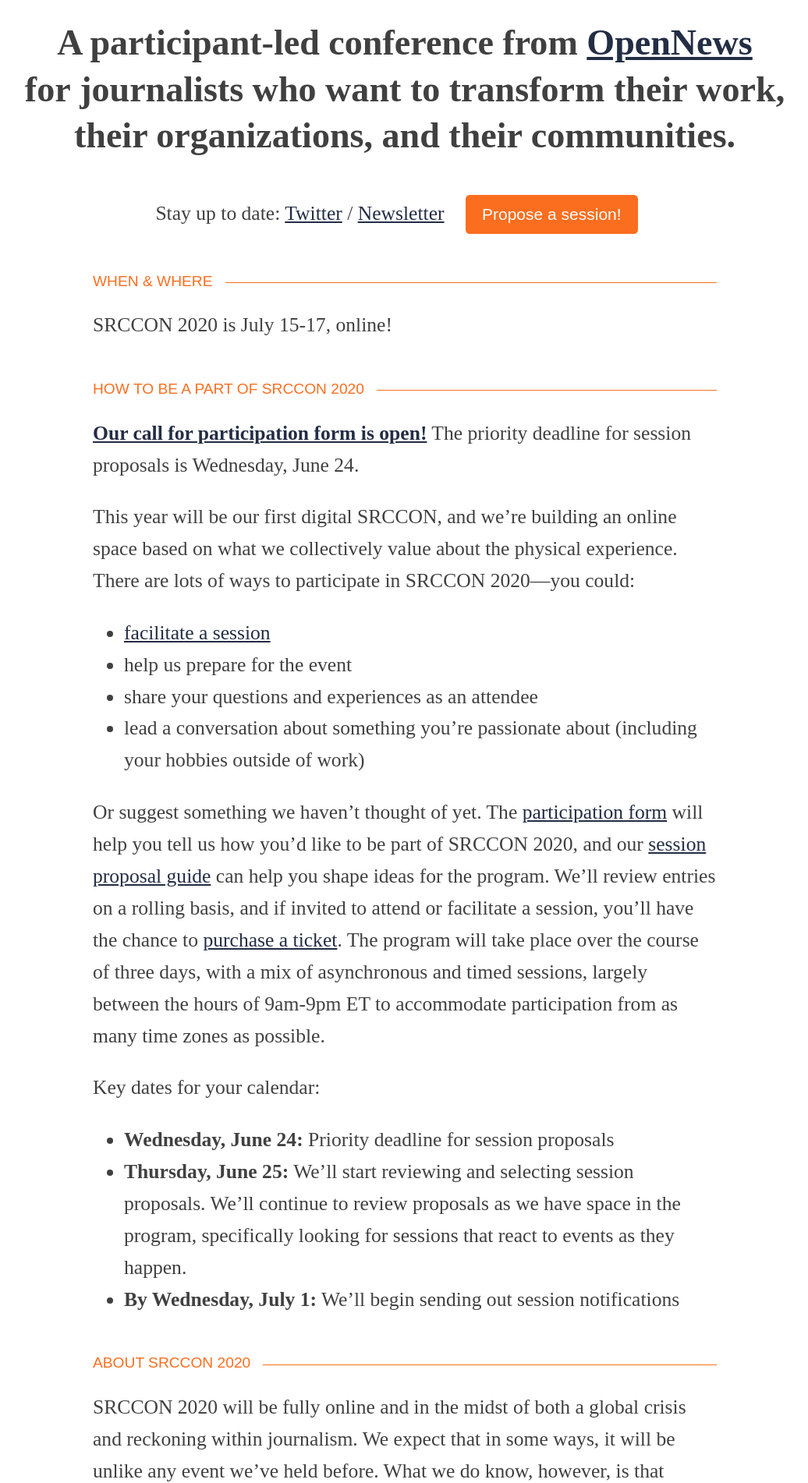
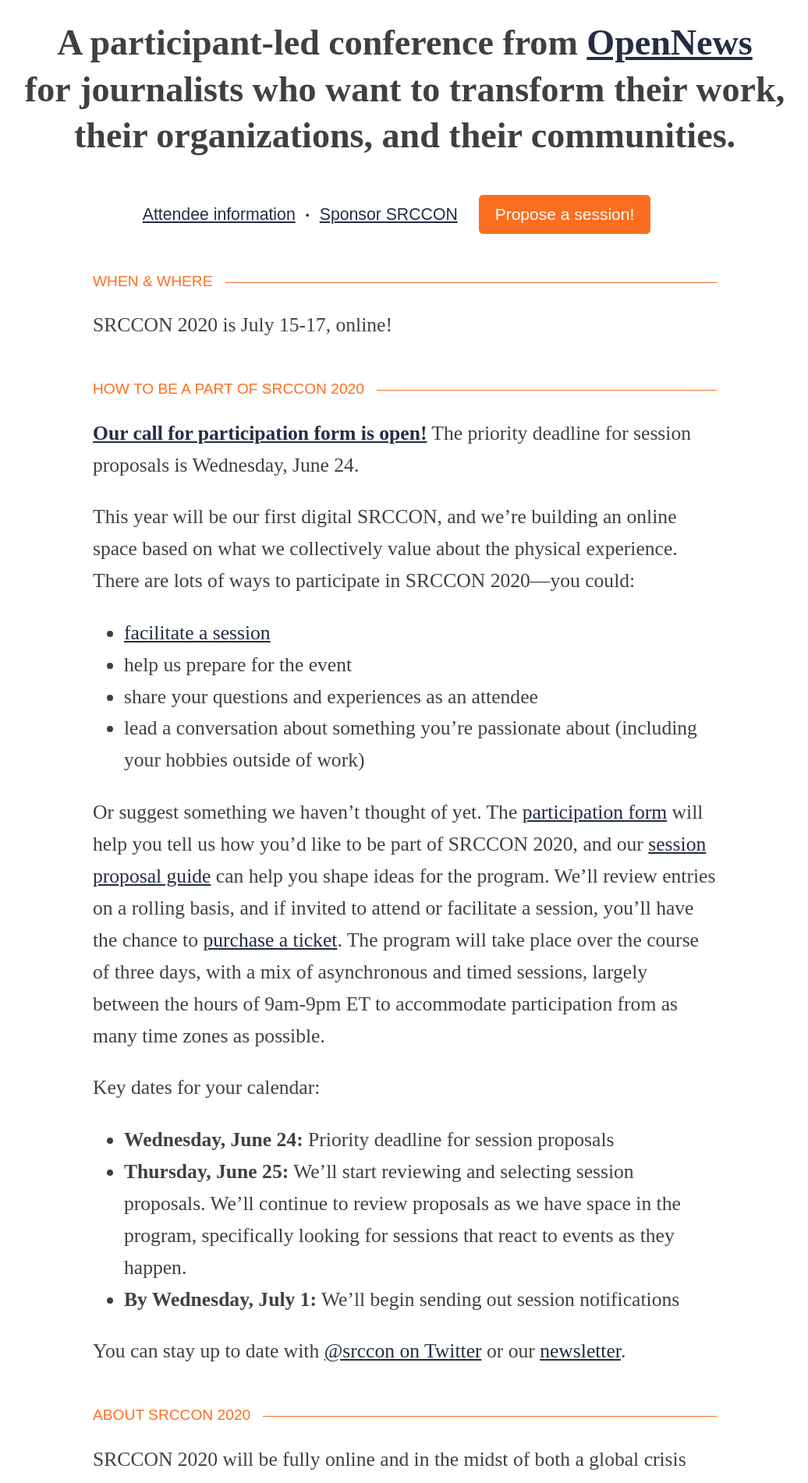
Before and after one commit to OpenNews/srccon-2020, a Jekyll site: the page built from homepage.md, in a window 1280 px wide. Shown: the part 422-2324 px from the top of the page at 78% size, without its empty margins (121-1157 px from the left). Built offline with Jekyll 4.4.1, drawn with Linux system fonts in a browser that asks for light colours; some web fonts are replaced; our own code applies the rules of GitHub Pages for plain Markdown files.

Commit message:
nav updates for cfp launch

```diff
--- a/_layouts/simple_layout.html
+++ b/_layouts/simple_layout.html
@@ -44,15 +44,17 @@
 
         <div class="page-intro">
             {% if page.section == 'homepage' %}<p class="big-type">A participant-led conference from <a href="https://opennews.org">OpenNews</a> for&nbsp;journalists who want to transform their work, their organizations, and their communities.</p>{% endif %}
-            <p>
-                Stay up to date: <a href="https://twitter.com/srccon">Twitter</a> / <a href="https://opennews.us5.list-manage.com/subscribe?u=71c95e9a43708843d2fdc1f09&id=996e9290cc">Newsletter</a>
+            <div class="sub-nav">
+                <a href="/attendees">Attendee information</a>
+                <span class="line-splitter">&bull;</span>
+                <a href="/sponsors">Sponsor SRCCON</a>
                 {% if page.cta_button_text %}
                 <a href="{{ page.cta_button_link }}" class="button">{{ page.cta_button_text }}</a>
                 {% else %}
                 <span class="line-splitter">&bull;</span>
-                Support our work: <a href="https://opennews.org/donate">Donate</a>
+                Support our work: <a href="/sponsors">Sponsor SRCCON</a> / <a href="https://opennews.org/donate">Donate</a>
                 {% endif %}
-            </p>
+            </div>
         </div>
     </header>
 
--- a/homepage.md
+++ b/homepage.md
@@ -25,6 +25,8 @@
 * **Wednesday, June 24:** Priority deadline for session proposals
 * **Thursday, June 25:** We'll start reviewing and selecting session proposals. We'll continue to review proposals as we have space in the program, specifically looking for sessions that react to events as they happen.
 * **By Wednesday, July 1:** We'll begin sending out session notifications
+
+You can stay up to date with [@srccon on Twitter](https://twitter.com/srccon) or our [newsletter](https://opennews.us5.list-manage.com/subscribe?u=71c95e9a43708843d2fdc1f09&id=996e9290cc).
 
 ### About SRCCON 2020
 
--- a/media/css/style.css
+++ b/media/css/style.css
@@ -87,12 +87,12 @@
     text-align: center;
     margin: 0 -4em 1em;
     line-height: 1.3;
-    font-family: freight-text-pro, serif;
 }
 
 .hub .page-intro .big-type {
     font-weight: 600;
     font-size: 1.8em;
+    font-family: freight-text-pro, serif;
 }
 .hub .quote {
     font-size: 1.4em;
@@ -105,6 +105,11 @@
     margin: 0 .5em;
     vertical-align: 10%;
 }
+.hub .page-intro .sub-nav {
+    margin-top: 1em;
+    font-size: .83em;
+}
+
 .page-divider,
 .hub main h3 {
 	display: flex;
```
